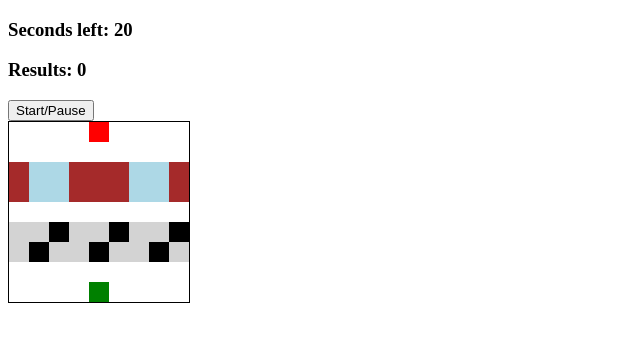
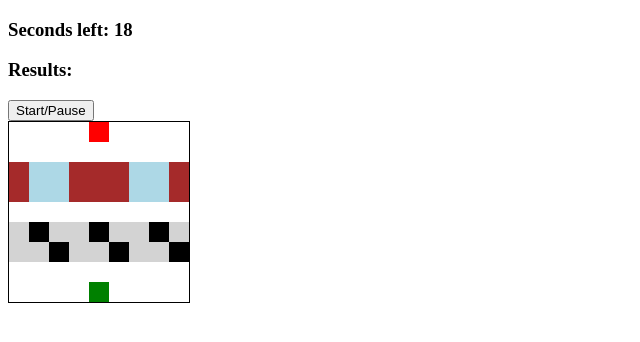
Before and after one commit to nkhlrgh/cross-road, a plain HTML site: page index.html in a window 1280 px wide. Both pictures are taken after a click on the button "Start/Pause". Shown: the whole page, without its empty margins (0-640 px from the left). Drawn offline with Linux system fonts and the light colour scheme.

Commit message:
Wired the start/pause button to gameplay

```diff
--- a/app.js
+++ b/app.js
@@ -1,6 +1,6 @@
 const timeLeftDisplay = document.querySelector("#time-left");
 const resultDisplay = document.querySelector("#results");
-const StartPauseButton = document.querySelector("#start-pause-button");
+const startPauseButton = document.querySelector("#start-pause-button");
 const squares = document.querySelectorAll(".grid div");
 const logsLeft = document.querySelectorAll(".log-left");
 const logsRight = document.querySelectorAll(".log-right");
@@ -9,6 +9,8 @@ const carsRight = document.querySelectorAll(".car-right");
 let currentIndex = 76;
 const width = 9;
 let timerId;
+let outcomeTimerId;
+let currentTime = 20;
 
 function moveFrog(e) {
   squares[currentIndex].classList.remove("frog");
@@ -38,13 +40,17 @@ function moveFrog(e) {
 
   squares[currentIndex].classList.add("frog");
 }
-document.addEventListener("keyup", moveFrog);
 
 function autoMoveElements() {
+  currentTime--;
+  timeLeftDisplay.textContent = currentTime;
   logsLeft.forEach((logLeft) => moveLogLeft(logLeft));
   logsRight.forEach((logRight) => moveLogRight(logRight));
   carsLeft.forEach((carLeft) => moveCarLeft(carLeft));
   carsRight.forEach((carRight) => moveCarRight(carRight));
+}
+
+function checkOutcome() {
   lose();
   win();
 }
@@ -137,12 +143,14 @@ function lose() {
   if (
     squares[currentIndex].classList.contains("c1") ||
     squares[currentIndex].classList.contains("l4") ||
-    squares[currentIndex].classList.contains("l5")
+    squares[currentIndex].classList.contains("l5") ||
+    currentTime <= 0
   ) {
     resultDisplay.textContent = "You lose!";
     squares[currentIndex].classList.remove("frog");
     document.removeEventListener("keyup", moveFrog);
     clearInterval(timerId);
+    clearInterval(outcomeTimerId);
   }
 }
 
@@ -151,7 +159,20 @@ function win() {
     resultDisplay.textContent = "You win!";
     document.removeEventListener("keyup", moveFrog);
     clearInterval(timerId);
+    clearInterval(outcomeTimerId);
   }
 }
 
-timerId = setInterval(autoMoveElements, 1000);
+startPauseButton.addEventListener("click", () => {
+  if (timerId) {
+    clearInterval(timerId);
+    clearInterval(outcomeTimerId);
+    outcomeTimerId = null;
+    timerId = null;
+    document.removeEventListener("keyup", moveFrog);
+  } else {
+    timerId = setInterval(autoMoveElements, 1000);
+    outcomeTimerId = setInterval(checkOutcome, 50);
+    document.addEventListener("keyup", moveFrog);
+  }
+});
--- a/index.html
+++ b/index.html
@@ -9,7 +9,7 @@
   </head>
   <body>
     <h3>Seconds left: <span id="time-left">20</span></h3>
-    <h3>Results: <span id="results">0</span></h3>
+    <h3>Results: <span id="results"></span></h3>
     <button id="start-pause-button">Start/Pause</button>
     <div class="grid">
       <div></div>
```
